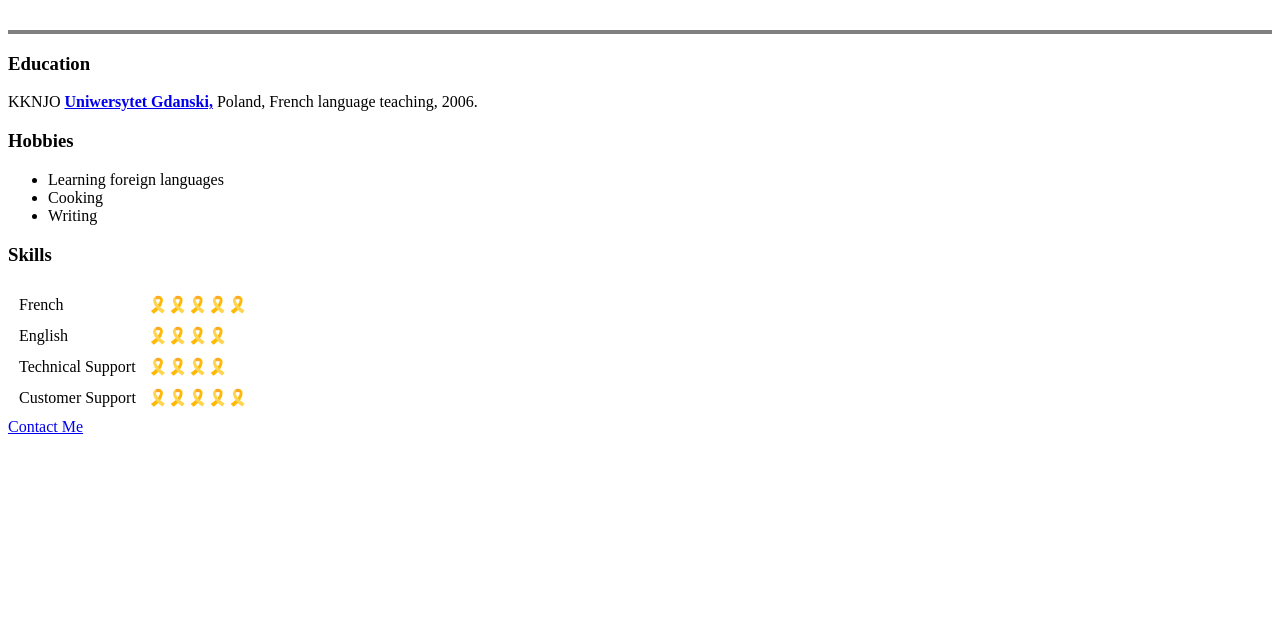
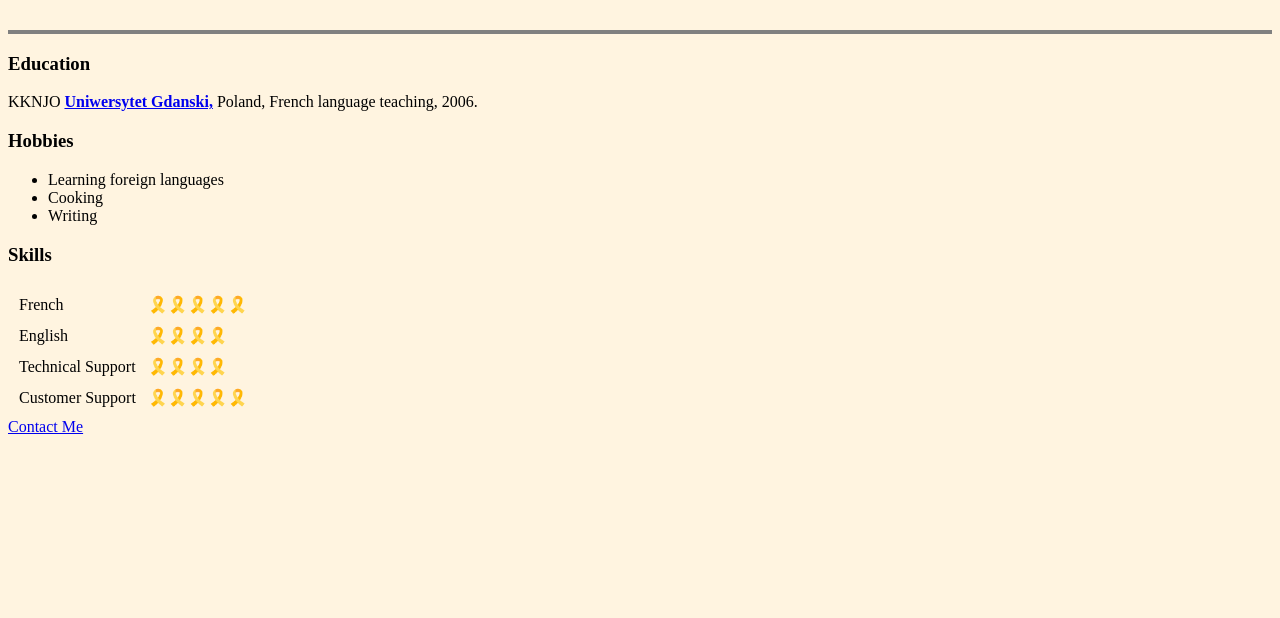
Before and after one commit to agnieszkaciepla/cv, a plain HTML site: page index.html in a window 1280 px wide. Shown: the part 182-800 px from the top of the page. Drawn offline with Linux system fonts and the light colour scheme.

Commit message:
Update index.html

```diff
--- a/index.html
+++ b/index.html
@@ -6,7 +6,7 @@
     <meta name="viewport" content="width=device-width, initial-scale=1.0">
     <title>Agnieszka's personal site</title>
 </head>
-<body>
+<body style="background-color: #FFF4E0;">
     <table cellspacing="20px">
         <tr>
             <td><img src="portret (2)-photoaidcom-blur.PNG" alt="photo of Agnieszka" width="110px" height="150px"></td>
```
